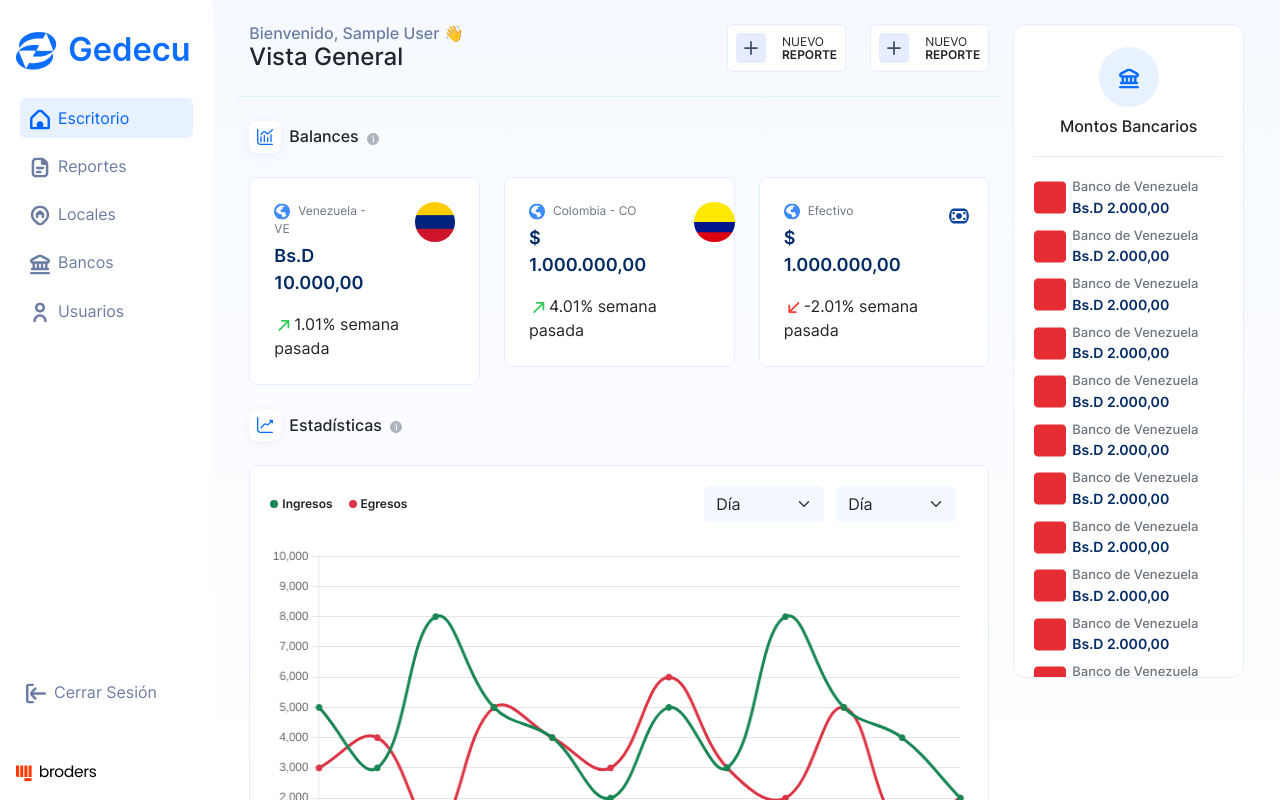
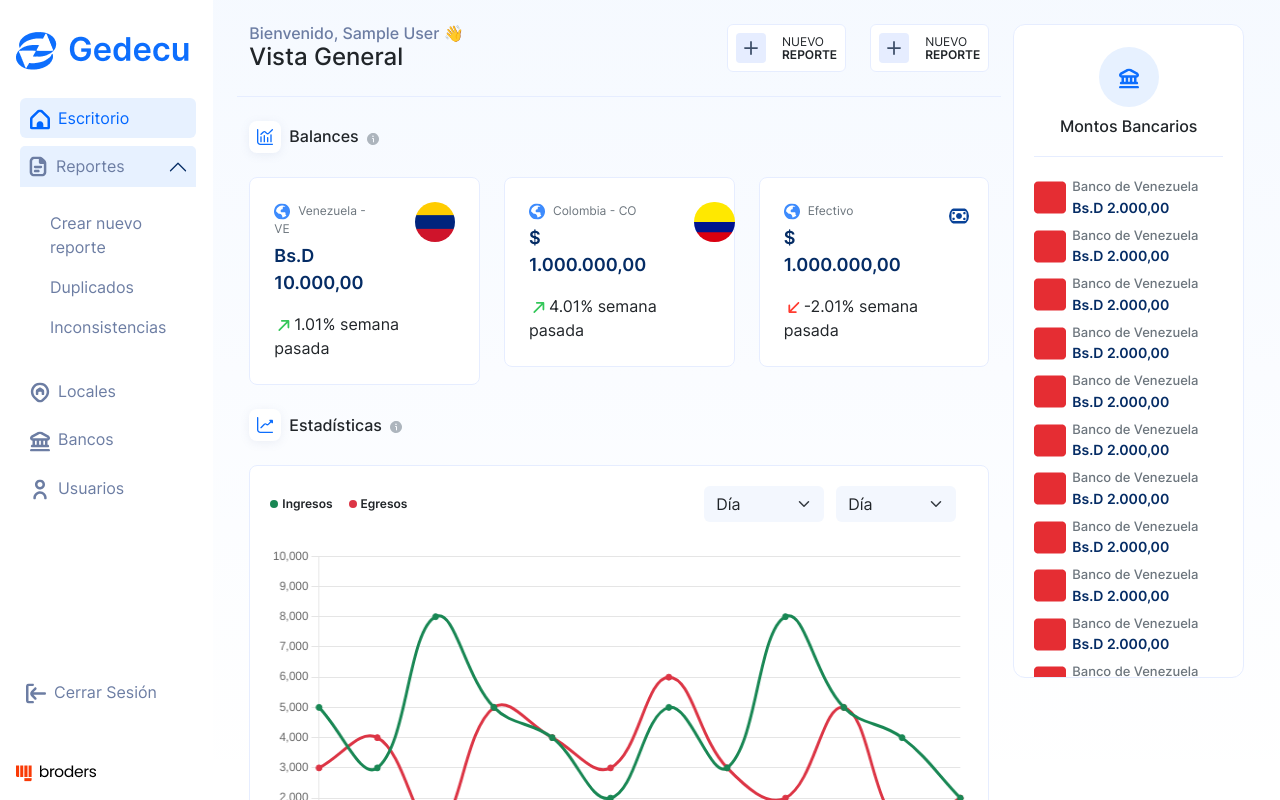
Before and after one commit to Hendalgo/gedecu-erp, a React (Vite) app: page /dashboard in a window 1280 px wide. Built offline with nearby package versions, Linux system fonts and the light colour scheme; sample sign-in values are in the browser's storage.

Commit message:
Add dropdown in side bar

```diff
--- a/src/App.jsx
+++ b/src/App.jsx
@@ -6,7 +6,9 @@ import Dashboard from "./pages/Dashboard"
 import { SessionContext } from "./context/SessionContext"
 import ProtectedRoutes from "./components/ProtectedRoutes"
 import Home from "./pages/Home"
-import { LOGIN_ROUTE, DASHBOARD_ROUTE, USERS_ROUTE } from "./consts/Routes";
+import { LOGIN_ROUTE, DASHBOARD_ROUTE, USERS_ROUTE, REPORTS_NEW_ROUTE } from "./consts/Routes";
+import { elements } from "chart.js";
+import Reports from "./pages/Reports";
 
 function App() {
   const {session} = useContext(SessionContext);
@@ -22,9 +24,10 @@ function App() {
             <Login />
           </ProtectedRoutes>
          } />
-         <Route element={<ProtectedRoutes isAllowed={ !!session}/>}>
+         <Route element={<ProtectedRoutes isAllowed={ !!session} redirectTo={`/${LOGIN_ROUTE}`} />}>
           <Route path={`/${DASHBOARD_ROUTE}`} element={ <Dashboard />}>
             <Route index element={ <Home/> }  />
+            <Route path={`${REPORTS_NEW_ROUTE}`} element={<Reports />} />
             <Route path={`${USERS_ROUTE}`}/>
           </Route>
          </Route>
--- a/src/components/SideBar/SideBar.css
+++ b/src/components/SideBar/SideBar.css
@@ -28,3 +28,16 @@
 .nav-link.active svg{
   fill: var(--primary-default-500);
 }
+.accordion-button{
+  padding: 10px 8px !important;
+
+  fill: #6C7DA3;
+  color: #6C7DA3 !important;
+  box-shadow: none !important;
+}
+.accordion-button:not(.collapsed){
+  background: var(--blue-100, #E7F1FF) !important;
+}
+.accordion-item{
+  border: none !important;
+}
--- a/src/components/SideBar/index.jsx
+++ b/src/components/SideBar/index.jsx
@@ -3,15 +3,51 @@ import { NavLink,Link } from "react-router-dom";
 import './SideBar.css';
 import { ReactSVG } from "react-svg";
 import { SessionContext } from "../../context/SessionContext";
+import { Accordion } from "react-bootstrap";
+import { REPORTS_NEW_ROUTE, REPORTS_DUPLICATE_ROUTE, REPORTS_MISS_ROUTE } from "../../consts/Routes";
 
 const SideBar = ({children}) => {
   const {setSession} = useContext(SessionContext);
   const Menus = [
-    { title: "Escritorio", src: "home-blue-icon", link: "" },
-    { title: "Reportes", src: "document-white-icon", link: "reports" },
-    { title: "Locales", src: "map-marker-home", link: "stores" },
-    { title: "Bancos ", src: "bank", link: "banks" },
-    { title: "Usuarios", src: "user", link: "users" },
+    {
+      title: "Escritorio",
+      src: "home-blue-icon",
+      link: ""
+    },
+    {
+      title: "Reportes",
+      src: "document-white-icon",
+      link: "reports",
+      others:[
+        {
+          name: "Crear nuevo reporte",
+          link: REPORTS_NEW_ROUTE
+        },
+        {
+          name: "Duplicados",
+          link: REPORTS_DUPLICATE_ROUTE
+        },
+        {
+          name: "Inconsistencias",
+          link: REPORTS_MISS_ROUTE
+        }
+      ]
+    },
+    {
+      title: "Locales",
+      src: "map-marker-home",
+      link: "stores"
+    },
+    {
+      title: "Bancos ",
+      src: "bank",
+      link: "banks"
+    },
+    {
+      title: "Usuarios",
+      src: "user",
+      link: "users"
+    },
   ];
   return (
     <div className="container-fluid AppContainer" >
@@ -29,7 +65,9 @@ const SideBar = ({children}) => {
                 key={index}
                 className={`SideBarItem p-1`}
               >
-                <NavLink
+                {
+                  !Menu.others
+                  ?<NavLink
                   className={`nav-link`}
                   to={Menu.link}
                   >
@@ -40,6 +78,32 @@ const SideBar = ({children}) => {
                     />
                     {Menu.title}
                   </NavLink>
+                  :<Accordion>
+                    <Accordion.Item>
+                      <Accordion.Header>
+
+                        <ReactSVG
+                            className="bi me-2 "
+                            wrapper="span"
+                            src={`/${Menu.src}.svg`}
+                          />
+                        {Menu.title}
+                      </Accordion.Header>
+                      <Accordion.Body>
+                        {
+                          Menu.others.map( e=>
+                            <NavLink
+                              className={`nav-link`}
+                              to={e.link}
+                            >
+                              {e.name}
+                            </NavLink>
+                          )
+                        }
+                      </Accordion.Body>
+                    </Accordion.Item>
+                  </Accordion>
+                }
               </li>
             ))}
           </ul>
--- a/src/consts/Routes.js
+++ b/src/consts/Routes.js
@@ -2,3 +2,6 @@ export const LOGIN_ROUTE = "login"
 export const DASHBOARD_ROUTE = "dashboard";
 export const HOME_ROUTE =  "home";
 export const USERS_ROUTE = "users";
+export const REPORTS_NEW_ROUTE = "reports/new";
+export const REPORTS_DUPLICATE_ROUTE = "reports/duplicate";
+export const REPORTS_MISS_ROUTE = "reports/miss";
--- /dev/null
+++ b/src/pages/Reports.jsx
@@ -0,0 +1,9 @@
+import React from 'react'
+
+const Reports = () => {
+  return (
+    <div>Reports</div>
+  )
+}
+
+export default Reports
```
Lines whose indentation alone changed are shown as unchanged.
